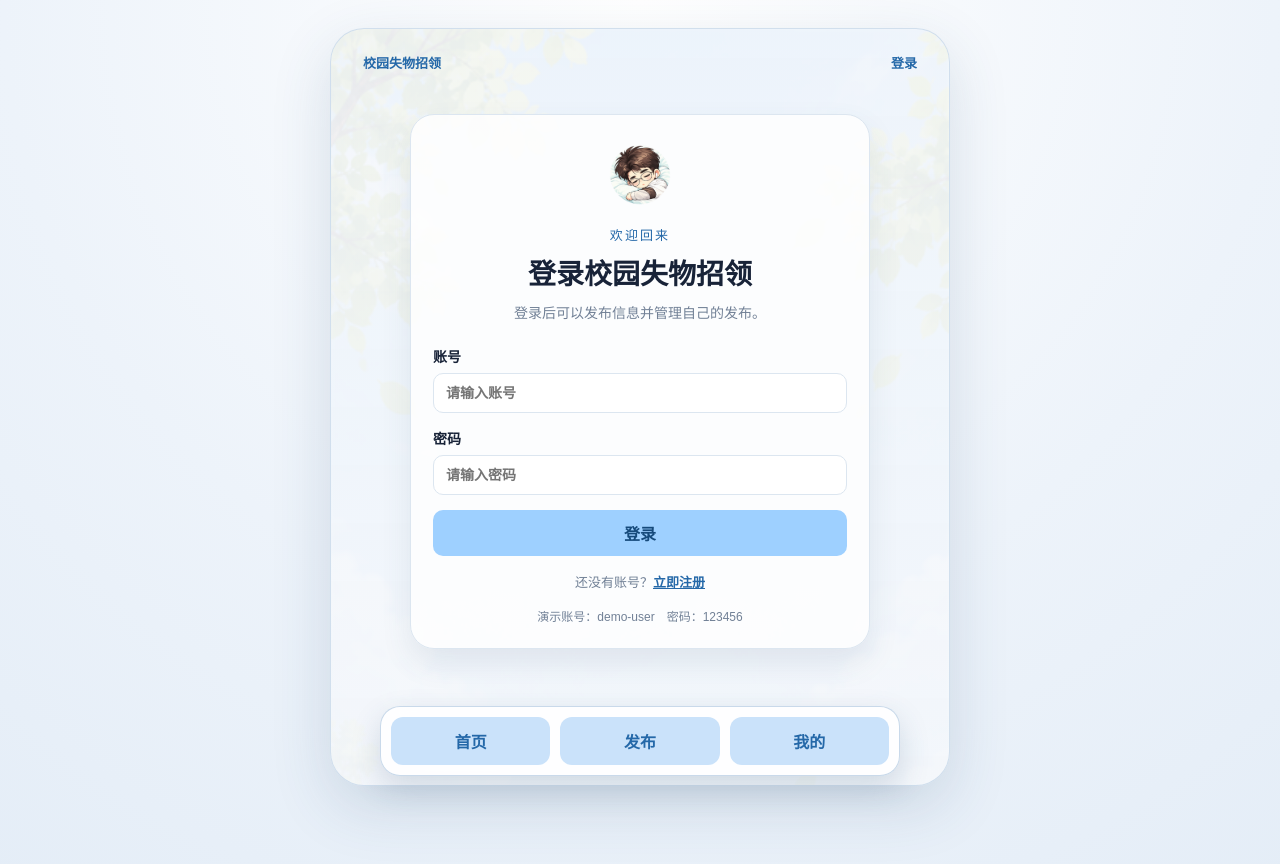
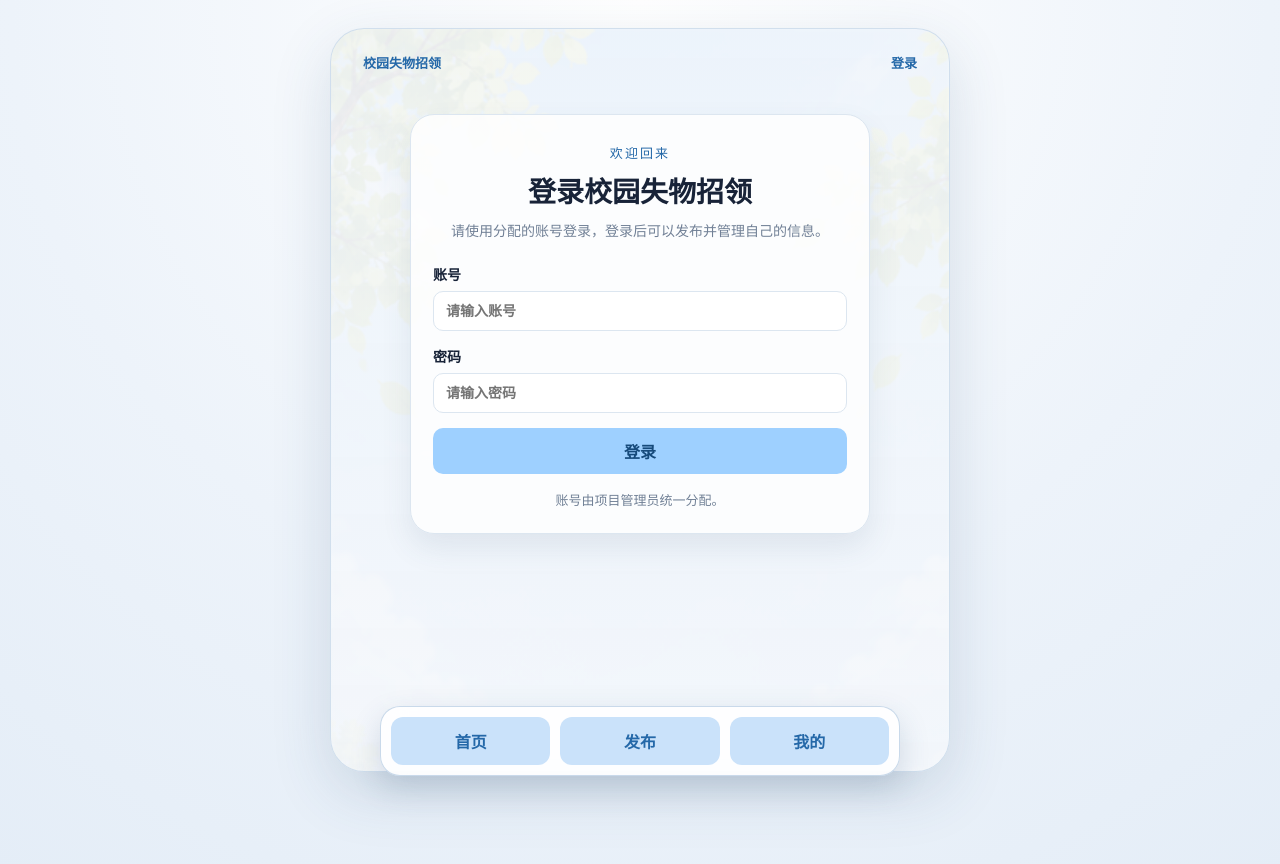
Before and after one commit to yesicheng43-dotcom/campus-lost-found, a Flask app: page /login in a window 1280 px wide. Shown: the top 864 px of the page. After the commit the page ends 815 px from the top, so only its background shows below. Run offline with Flask 3, Linux system fonts and the light colour scheme.

Commit message:
fix: hide demo credentials from login page

```diff
--- a/templates/login.html
+++ b/templates/login.html
@@ -2,10 +2,9 @@
 {% block title %}登录 · 校园失物招领{% endblock %}
 {% block content %}
 <section class="auth-card">
-  <div class="auth-avatar"><img src="{{ url_for('static', filename='assets/avatar.png') }}" alt="校园失物招领"></div>
   <p class="eyebrow">欢迎回来</p>
   <h1>登录校园失物招领</h1>
-  <p class="muted">登录后可以发布信息并管理自己的发布。</p>
+  <p class="muted">请使用分配的账号登录，登录后可以发布并管理自己的信息。</p>
   <form class="form-card form-card--auth" method="post">
     <input type="hidden" name="next" value="{{ next }}">
     <label class="form-field" for="username">
@@ -18,7 +17,6 @@
     </label>
     <button class="primary-button" type="submit">登录</button>
   </form>
-  <p class="auth-tip">还没有账号？<a href="{{ url_for('main.register') }}">立即注册</a></p>
-  <p class="demo-tip">演示账号：demo-user　密码：123456</p>
+  <p class="auth-tip">账号由项目管理员统一分配。</p>
 </section>
 {% endblock %}
```
Also changed, not shown: PROJECT_RULES.md (+3 -3 lines), tests/test_app.py (+12 -0 lines), README.md.
